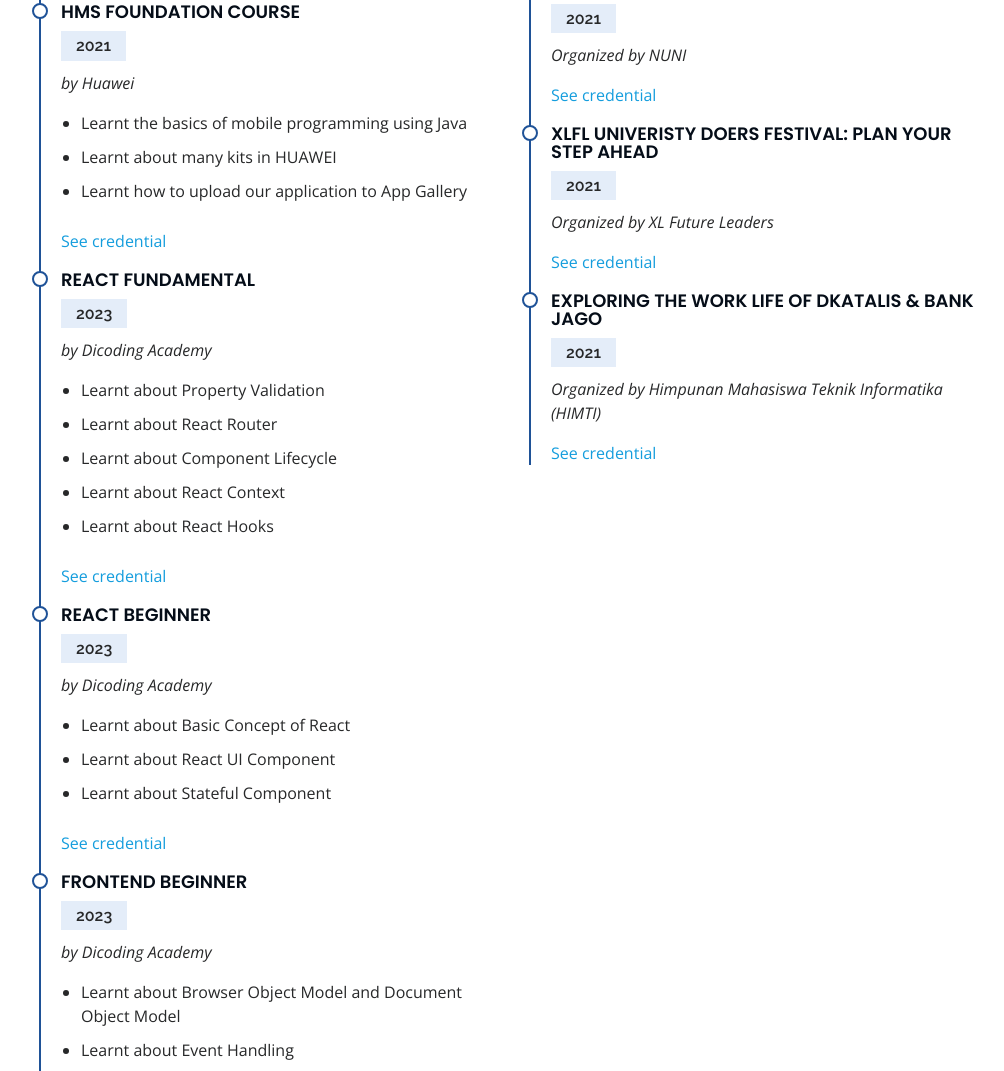
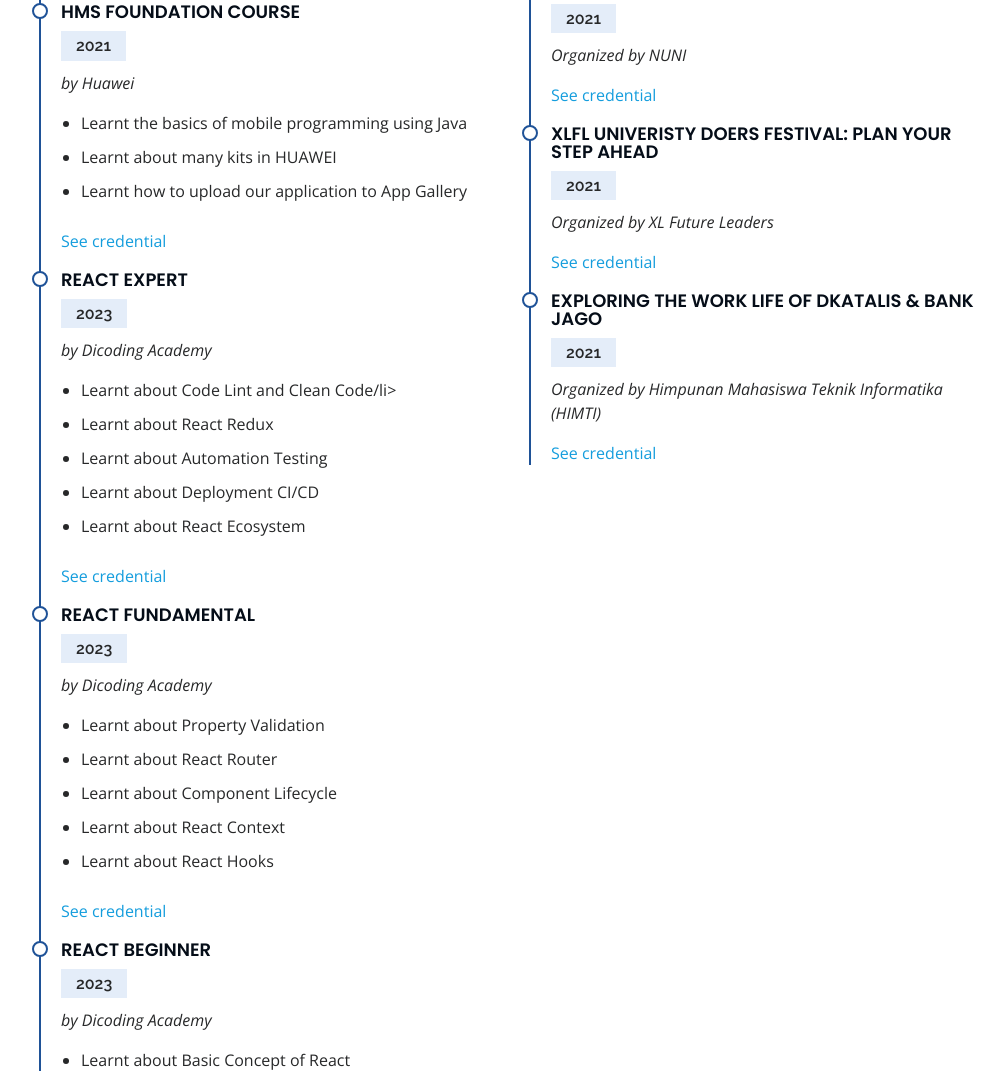
Before and after one commit to nrk-oniel/sandwickedportofolio.com, a plain HTML site: page index.html in a window 1280 px wide. Shown: the part 3712-4783 px from the top of the page, without its empty margins (273-1277 px from the left). Drawn offline with nearby package versions, Linux system fonts and the light colour scheme.

Commit message:
08/08/2023 Add React Expert

```diff
--- a/index.html
+++ b/index.html
@@ -278,6 +278,19 @@
                 <li>Learnt how to upload our application to App Gallery</li>
               </ul>
               <a href="assets/certificate/0000000000011111111.20210829220447.12396562655659184115505373146456.jpg">See credential</a>
+            </div>
+            <div class="resume-item">
+              <h4>React Expert</h4>
+              <h5>2023</h5>
+              <p><em>by Dicoding Academy</em></p>
+              <ul>
+                <li>Learnt about Code Lint and Clean Code/li>
+                <li>Learnt about React Redux</li>
+                <li>Learnt about Automation Testing</li>
+                <li>Learnt about Deployment CI/CD</li>
+                <li>Learnt about React Ecosystem</li>
+              </ul>
+              <a href="assets/certificate/ReactFundamental.pdf">See credential</a>
             </div>
             <div class="resume-item">
               <h4>React Fundamental</h4>
```
Also changed, not shown: 2 other files.
